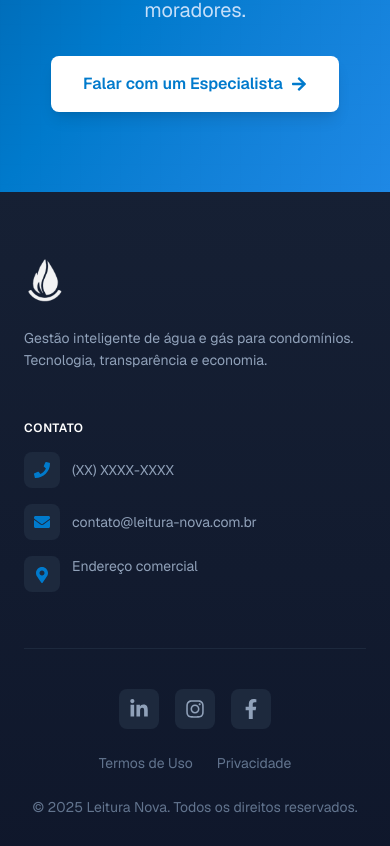
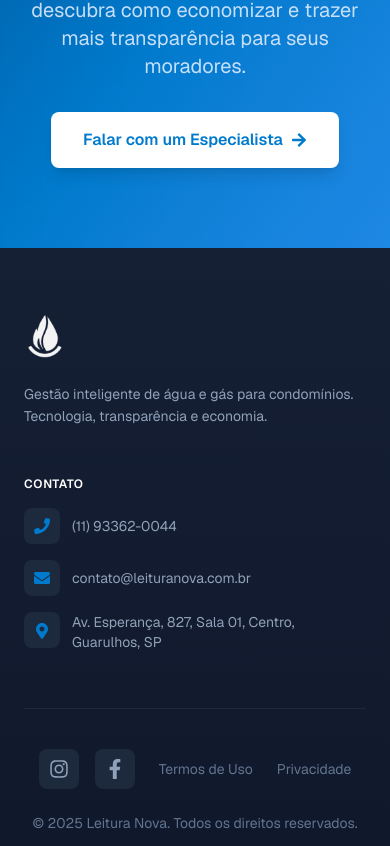
Before and after one commit to adrianoals/leitura-nova-platform, a Next.js app: page / in a window 390 px wide. Shown: the part 7542-8388 px from the top of the page. Built offline with nearby package versions, Linux system fonts and the light colour scheme.

Commit message:
Update contact information in Footer and Contact components, including phone number, email address, and physical address. Revise testimonial content for clarity and relevance.

```diff
--- a/src/components/layout/Footer.tsx
+++ b/src/components/layout/Footer.tsx
@@ -9,7 +9,6 @@ const legalLinks = [
 ];
 
 const socialLinks: SocialLink[] = [
-  { name: "LinkedIn", href: "#", icon: FaLinkedinIn },
   { name: "Instagram", href: "#", icon: FaInstagram },
   { name: "Facebook", href: "#", icon: FaFacebookF },
 ];
@@ -49,31 +48,31 @@ export default function Footer() {
             <ul className="mt-4 space-y-4">
               <li>
                 <a
-                  href="tel:+5500000000000"
+                  href="tel:+5511933620044"
                   className="inline-flex items-center gap-3 text-sm text-slate-400 hover:text-vscode-blue transition-colors"
                 >
                   <span className="flex h-9 w-9 items-center justify-center rounded-lg bg-slate-800 text-vscode-blue">
                     <FaPhone className="h-4 w-4" />
                   </span>
-                  (XX) XXXX-XXXX
+                  (11) 93362-0044
                 </a>
               </li>
               <li>
                 <a
-                  href="mailto:contato@leitura-nova.com.br"
+                  href="mailto:contato@leituranova.com.br"
                   className="inline-flex items-center gap-3 text-sm text-slate-400 hover:text-vscode-blue transition-colors"
                 >
                   <span className="flex h-9 w-9 items-center justify-center rounded-lg bg-slate-800 text-vscode-blue">
                     <FaEnvelope className="h-4 w-4" />
                   </span>
-                  contato@leitura-nova.com.br
+                  contato@leituranova.com.br
                 </a>
               </li>
               <li className="inline-flex items-start gap-3 text-sm text-slate-400">
                 <span className="flex h-9 w-9 shrink-0 items-center justify-center rounded-lg bg-slate-800 text-vscode-blue">
                   <FaMapMarkerAlt className="h-4 w-4 mt-0.5" />
                 </span>
-                <span>Endereço comercial</span>
+                <span>Av. Esperança, 827, Sala 01, Centro, Guarulhos, SP</span>
               </li>
             </ul>
           </div>
--- a/src/components/sections/Contact.tsx
+++ b/src/components/sections/Contact.tsx
@@ -7,7 +7,7 @@ export default function Contact() {
       <div className="max-w-3xl mx-auto relative">
         <h2 className="text-3xl font-bold mb-6">Pronto para Transformar a Gestão de Consumo do Seu Condomínio?</h2>
         <p className="text-xl mb-8 text-blue-100/90">Solicite uma avaliação gratuita e descubra como economizar e trazer mais transparência para seus moradores.</p>
-        <Button href="mailto:contato@leitura-nova.com.br" variant="primaryVscode">Falar com um Especialista</Button>
+        <Button href="mailto:contato@leituranova.com.br" variant="primaryVscode">Falar com um Especialista</Button>
       </div>
     </section>
   );
--- a/src/components/sections/Testimonials.tsx
+++ b/src/components/sections/Testimonials.tsx
@@ -2,7 +2,7 @@ import Card from '../ui/Card';
 import { Testimonial } from '@/types';
 
 const testimonials: Testimonial[] = [
-  { quote: "Desde que implantamos a Leitura Nova, tivemos uma queda de 25% na conta de água. A plataforma é super intuitiva!", author: "Síndico do Condomínio Jardim das Flores" },
+  { quote: "Desde que implantamos os equipamentos de medição à distância nos hidrômetros do condomínio, ficou muito mais simples para os moradores entenderem suas contas de água.", author: "Síndico do Condomínio Jardim das Flores" },
   { quote: "O suporte técnico resolve tudo muito rápido. Recomendo para qualquer síndico que queira praticidade.", author: "Síndica do Residencial Vista Bela" }
 ];
 
```
